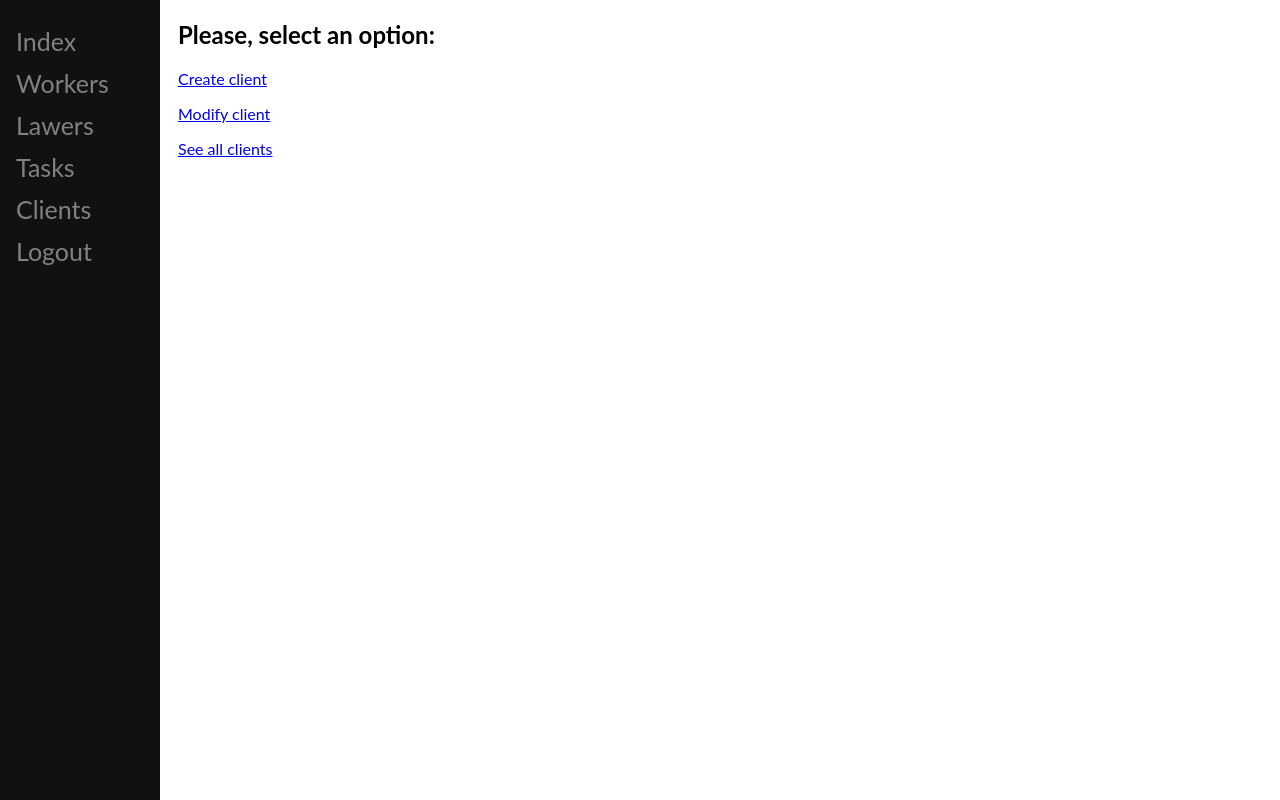
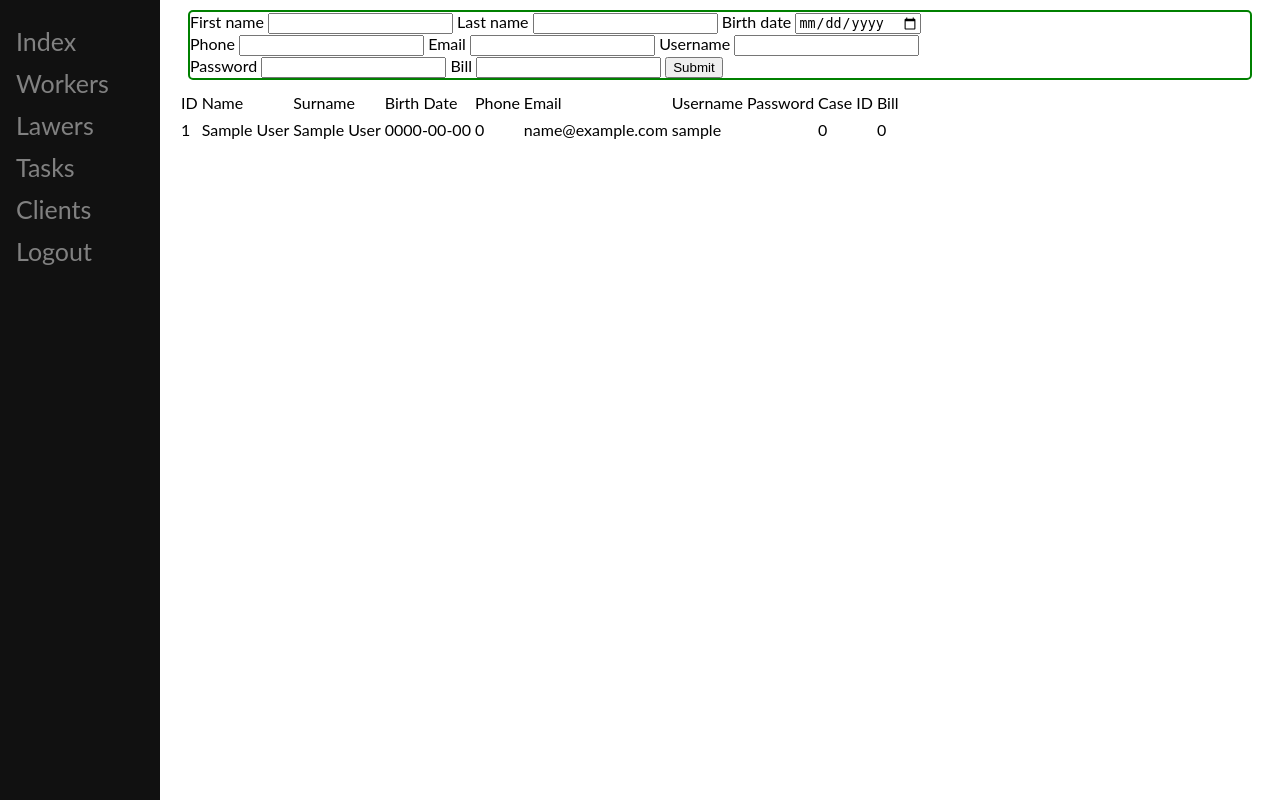
Before and after one commit to Nicolasfiguerasparras/proyectoFinalDAW, a PHP site: page /personalArea/Admin/Clients/ in a window 1280 px wide. Run offline with PHP 8.4, Linux system fonts and the light colour scheme; the visitor is signed in with stand-in values (Sample User, id 1).

Commit message:
admin Clients

```diff
--- a/personalArea/Admin/Clients/index.php
+++ b/personalArea/Admin/Clients/index.php
@@ -50,8 +50,27 @@
             .sidenav {padding-top: 15px;}
             .sidenav a {font-size: 18px;}
         }
+
+        form {
+
+        }
+
+        .createFormDiv{
+            margin: 10px;
+            border: 2px solid green;
+            border-radius: 5px;
+        }
     </style>
     <body>
+
+        <!-- Establish connection with DB -->
+            <?php
+                // Establish connection
+                include('../../../connectDB.php');
+                $db = connectDb();
+                $id = collectID($db, 'clients');
+            ?>
+        <!-- /Establish connection with DB -->
 
         <!--NavBar-->
             <?php
@@ -74,11 +93,106 @@
             <a href="../../../login/logout.php">Logout</a>
         </div>
 
+        <!-- Create form action -->
+            <?php
+                if(isset($_POST['create'])){
+                    $name = $_POST['name'];
+	                $surname = $_POST['surname'];
+	                $birth_date = $_POST['birth_date'];
+	                $phone = $_POST['phone'];
+	                $email = $_POST['email'];
+	                $username = $_POST['username'];
+	                $password = $_POST['password'];
+	                $bill = $_POST['bill'];
+                    echo "INSERT INTO 'clients' ('client_ID', 'name', 'surname', 'birth_date', 'phone', 'email', 'username', 'password', 'case_ID', 'bill') VALUES ('$id', '$name', '$surname', '$birth_date', $phone, '$email', '$username', '$password', '0', '$bill')";
+	                $createQuery = mysqli_query($db, "INSERT INTO 'clients' ('client_ID', 'name', 'surname', 'birth_date', 'phone', 'email', 'username', 'password', 'case_ID', 'bill') VALUES ('$id', '$name', '$surname', '$birth_date', $phone, '$email', '$username', '$password', '0', '$bill')");
+
+                }
+            ?>
+        <!-- /Create form action -->
+
         <div class="main">
-            <h2>Please, select an option:</h2>
-            <p><a href="create.php">Create client</a></p>
-            <p><a href="modify.php">Modify client</a></p>
-            <p><a href="overview.php">See all clients</a></p> <!-- Include search & delete on this option -->
+            <div class="createFormDiv">
+                <form action="index.php" method="post">
+                    <input type="text" id="ID" name="ID" placeholder="<?php echo $id ?>" style="display:none" disabled>
+
+                    <label for="name">First name</label>
+                    <input type="text" id="name" name="name">
+
+                    <label for="surname">Last name</label>
+                    <input type="text" id="surname" name="surname">
+
+                    <label for="birth_date">Birth date</label>
+                    <input type="date" id="birth_date" name="birth_date">
+
+                    <br>
+
+                    <label for="phone">Phone</label>
+                    <input type="text" id="phone" name="phone">
+
+                    <label for="email">Email</label>
+                    <input type="text" id="email" name="email">
+
+                    <label for="username">Username</label>
+                    <input type="text" id="username" name="username">
+
+                    <br>
+
+                    <label for="password">Password</label>
+                    <input type="text" id="password" name="password">
+
+                    <label for="bill">Bill</label>
+                    <input type="text" id="bill" name="bill">
+
+                    <input type="submit" value="Submit" name="create">
+                </form>
+            </div>
+
+            <div class="clientList">
+                <?php
+                    $listQuery = mysqli_query($db, "SELECT * FROM clients");
+
+	                if($row = mysqli_fetch_array($listQuery)){
+                        echo "<table>";
+
+                            echo "<tr>";
+                                echo "<td>ID</td>";
+                                echo "<td>Name</td>";
+                                echo "<td>Surname</td>";
+                                echo "<td>Birth Date</td>";
+                                echo "<td>Phone</td>";
+                                echo "<td>Email</td>";
+                                echo "<td>Username</td>";
+                                echo "<td>Password</td>";
+                                echo "<td>Case ID</td>";
+                                echo "<td>Bill</td>";
+                            echo "</tr>";
+
+                            echo "<tr>";
+                                echo "<td></td>";
+                            echo "</tr>";
+
+
+                            do{
+                                echo "<tr>";
+                                    $listID=$row['client_ID'];
+                                    echo "<td>".$listID."</td>";
+                                    echo "<td>".$row["name"]."</td>";
+                                    echo "<td>".$row["surname"]."</td>";
+                                    echo "<td>".$row["birth_date"]."</td>";
+                                    echo "<td>".$row["phone"]."</td>";
+                                    echo "<td>".$row["email"]."</td>";
+                                    echo "<td>".$row["username"]."</td>";
+                                    echo "<td>".$row["password"]."</td>";
+                                    echo "<td>".$row["case_ID"]."</td>";
+                                    echo "<td>".$row["bill"]."</td>";
+                                echo "</tr>";
+                            }while($row = mysqli_fetch_array($listQuery));
+	                }else{
+	                    echo "There is no record";
+                    }
+                ?>
+            </div>
         </div>
     </body>
 </html>
```
